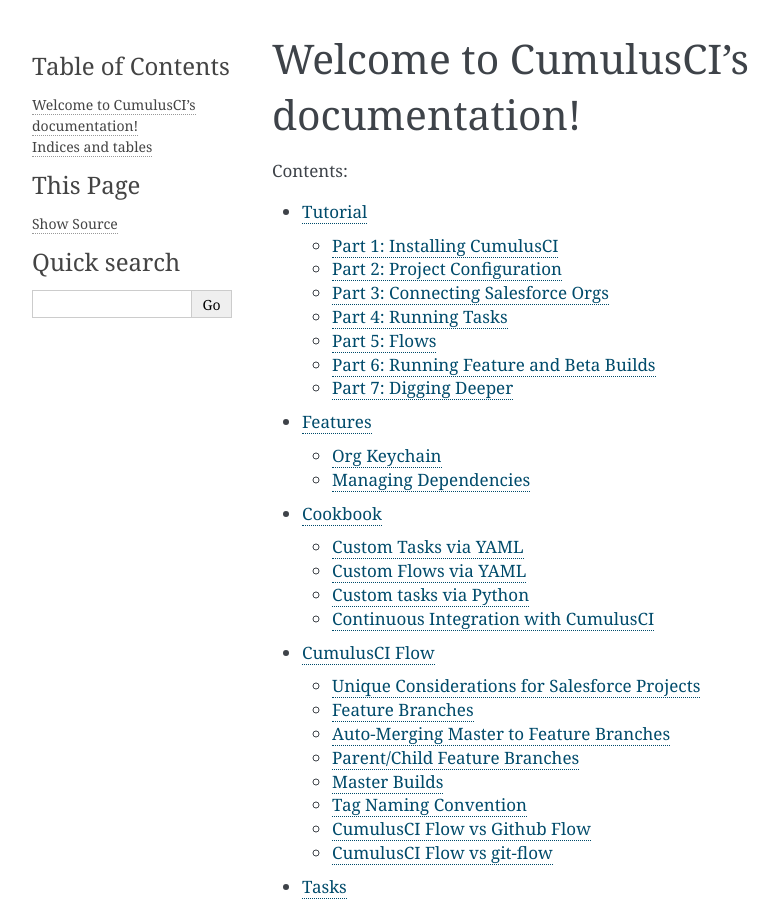
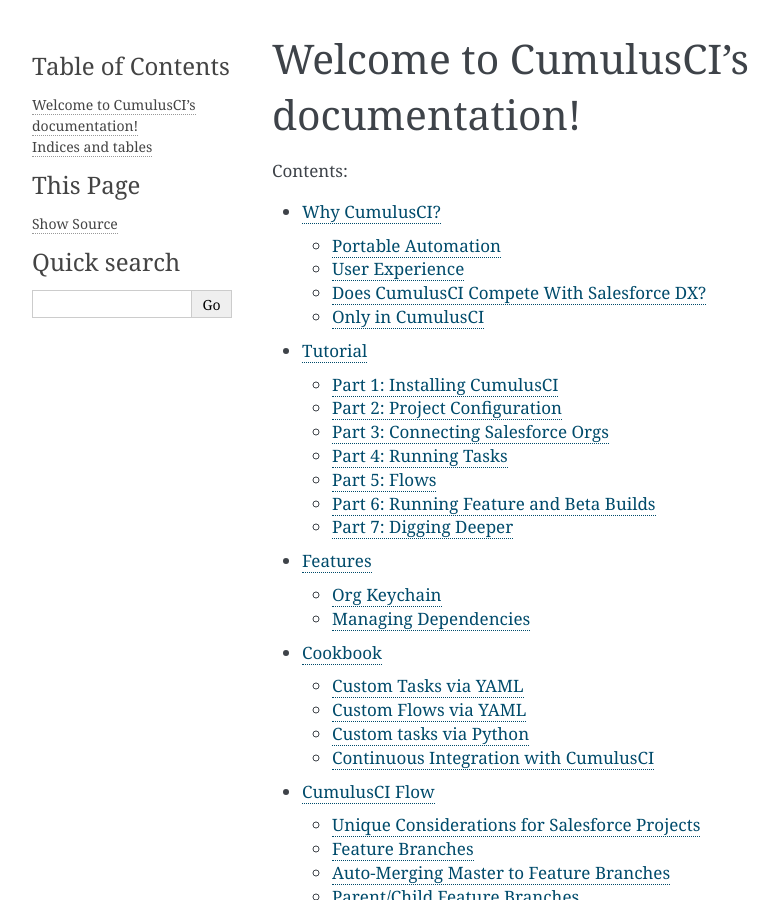
Before and after one commit to SFDO-Tooling/CumulusCI, a Sphinx documentation site: the page built from docs/index.rst, in a window 1280 px wide and 900 px high. Shown: the whole window, without its empty margins (148-926 px from the left). Built offline with Sphinx 7.4.7, drawn with Linux system fonts in a browser that asks for light colours; some of the changed lines change nothing that is shown.

Commit message:
Added Why CumulusCI doc

```diff
--- a/docs/index.rst
+++ b/docs/index.rst
@@ -11,6 +11,7 @@
 .. toctree::
    :maxdepth: 2
 
+   why_cumulusci
    tutorial
    features
    cookbook
--- /dev/null
+++ b/docs/why_cumulusci.rst
@@ -0,0 +1,125 @@
+==============
+Why CumulusCI?
+==============
+
+CumulusCI is a framework for building portable automation for Salesforce projects on Github.  The automation is controlled by a simple `cumulusci.yml` file which is version controlled in the project repository and is available to anyone with CumulusCI configured on their system and able to access the repository.
+
+We've used CumulusCI every day at Salesforce.org to run over 17k+ builds of 12 Github managed package repositories for our products.  The goal of making CumulusCI available as open source is to empower other Salesforce developers to benefit from the solutions to common challenges faced in managing the development and release cycle of Saleforce managed packages.
+
+Portable Automation
+===================
+
+Portable Automation is a core philosophy of CumulusCI bred from our 4+ years experience building a scalable development and release process for our managed package projects at Salesforce.org.  We started like most people did at the time, writing Ant targets and getting them to run through Jenkins.  After about a year, we came to realize that writing scripts with Jenkins as the primary user persona was missing a lot of potential to reuse the automation we invested in creating for our builds.
+
+If you're creating automation that helps you do something useful with a Salesforce org to prepare a development or test environment, there are likely many people involved in your project who could also benefit from that automation:
+
+* *Release Engineers* who need to debug build failures by running the scripts locally
+* *Developers* who need to create new development environments for different feature branches
+* *QAs* who need to create test environments from feature branches and managed package installs
+* *Doc Writers* who need to create environments to interact with new features and capture screenshots to prepare documentation for a release
+* *Product Managers* who need to create test environments with new features and releases to provide feedback on feature implementations
+* *Partners* who need to create test and development environments to build on top of your package
+* *Web Apps* you can build to reuse the automation logic (i.e. custom CI app, web based installers, etc)
+
+CumulusCI aims to expand the scope of automation to handle all these use cases through Portable Automation.
+
+User Experience
+===============
+
+We work with CumulusCI every day.  When we started work on the rewrite of CumulusCI in 2015, we set out to build a tool that we loved to use every day.  That meant a real investment in a core framework to enable the best user experience we could imagine.  This section highlights some of the key user experience features of CumulusCI.
+
+Common Names Across Repositories
+--------------------------------
+
+By providing a set of common tasks and flows to all projects, CumulusCI makes it easier to work across multiple project repositories.  For example, every CumulusCI project has a flow named `dev_org` which is used to deploy a development instance of unmanaged code from the repository (typically a feature branch).  Since projects are able to modify the `dev_org` flow, developers never have to remember flow names like `dev_org_projectA` and `dev_org_projectB`.
+
+Similarly, CumulusCI provides 4 scratch org definitions by default to all projects which are useful for different phases of a typical project's development lifecycle:
+
+* *beta*: A DE org intended for testin beta releases
+* *dev*: A DE org intended for unmanaged deploys of development environments
+* *feature*: A DE org intended for testing of unmanaged deploys
+* *release*: An EE org intended for testing production releases
+
+Developers always have these 4 org types available to create and use in any CumulusCI project while each project can customize the configuration for each org to the needs of the project.
+
+Local Repository Aware
+----------------------
+
+CumulusCI knows what local repository you are inside of and tries to create the best user experience possible.  For example, we automatically namespace your orgs by your project name for you so rather than typing `ProjectRepoA_dev` to access the dev org for `ProjectRepoA`, you just change directories into your local clone of `ProjectRepoA` and access an org named `dev`.
+
+CumulusCI's core project_config object provides access to a lot of information about your project including the local repo root, current commit, current branch, and an authenticated instance of the `github3.py` wrapper for the Github API, all of which are available for use in custom task classes.
+
+Override Based Configuration
+----------------------------
+
+CumulusCI aims to reduce the amount of skeleton code required to configure a project.  This is accomplished by a merged yaml file, `cumulusci.yml` which starts from the global yaml from CumulusCI with all the standard project, task, flow, and org configurations.  Projects can then override the default values in their `cumulusci.yml`.  This means that by looking at the `cumulusci.yml` of a repository using CumulusCI, you can easily see all customization of CumulusCI done for the project.
+
+The following example is of a simple `cumulusci.yml` file with only a few overrides:
+https://github.com/SalesforceFoundation/CumulusCI-Test/blob/master/cumulusci.yml
+
+The following example is from the Nonprofit Success Pack and shows a heavily configured `cumulusci.yml` file:
+https://github.com/SalesforceFoundation/Cumulus/blob/master/cumulusci.yml
+
+Both of these projects have all the standard CumulusCI tasks, flows, and orgs available to them in addition to project specific custom tasks, flows, and orgs defined in the `cumulusci.yml` for the project.
+
+Yaml Over Python, Where Possible
+--------------------------------
+
+Although CumulusCI is written in Python, the framework for CumulusCI was designed to allow the majority of automation use cases to be handled solely in the `cumulusci.yml` file.  All tasks are implemented in Python classes, but each task can define its own task specific options.  We've tried to design all the included tasks with a number of options to allow easy reuse through yaml configuration.
+
+For example, if you want to deploy a custom directory of metadata named `dev_config` after your `src` directory's metadata is deployed, you could create the task and wire it into the default `dev_org` flow with the following yaml
+
+.. code-block:: yaml
+
+    tasks:
+        deploy_dev_config:
+            description: Deploys the dev_config directory to configure a development instance
+            class_path: cumulusci.tasks.salesforce.Deploy
+            options:
+                path: dev_config
+    flows:
+        dev_org:
+            8:  # Add a new slot at the end of the flow
+                task: deploy_dev_config
+
+With no Python code, we've just added the deployment of an additional directory of metadata to all future dev environment setups.
+
+While the goal is to make as much available via yaml, it's still possible and quite simple to write your own custom tasks for CumulusCI in Python.  You can even reuse and subclass our task classes to make the process easier.
+
+Friendly Logging Output
+-----------------------
+
+We invested a lot in making the logging output from running CumulusCI tasks as useful as possible.  For example, we progressively increase the polling interval every 3 polling attempts on polling processes which are known to take a while such as the `Pending` stage of a Metadata API deployment.  For a deploy which is pending for 5 minutes, this could mean the difference of 600 lines of output (1 poll/sec) vs 60 lines of output.  When run through a CI system, this makes our build logs much shorter and easier to read.
+
+As a bonus, features like progressively increasing polling intervals also help reduce the risk of hitting an API Limit in your Salesforce Org!
+
+Does CumulusCI Compete With Salesforce DX?
+==========================================
+
+In short... NO :)
+
+CumulusCI works with Salesforce DX to provide a prescriptive orchestration layer for easily running the CumulusCI Flow process for Salesforce development projects hosted in Github.  In most of the Salesforce DX documentation, orchestration is handled by bash shell scripts.  In that sense, CumulusCI is more a competitor to bash than to Salesforce DX.
+
+There are some key differentiators to how CumulusCI works in comparison to Salesforce DX which are worth noting:
+
+* CumulusCI is prescriptive out of the box while Salesforce DX intends to be a lower level toolbelt which is process and tooling agnostic.  For example, CumulusCI assumes your project is hosted in Github.  While it is possible to use CumulusCI without Github, we operate from the assumption that the vast majority of users will use Github and try to make that use case as easy as possible.
+* CumulusCI is more focused on defining portable automation and orchestration for projects
+* CumulusCI provides a complete development process out of the box which can be easily customized by each project
+* CumulusCI is open source, licensed under a BSD 3-Clause License
+* CumulusCI's ability to encapsulate more complex commands into a single named task via the `cumulusci.yml` creates a cleaner CLI user experience that reduces risk of human error from forgetting an option flag
+
+We've been running CumulusCI with Salesforce DX for over a year in over 17k+ production builds at Salesforce.org.  The combination provides us the best of both worlds while allowing us to incrementally migrate pieces of our orchestration to Salesforce DX where it makes sense.
+
+Only in CumulusCI
+=================
+
+CumulusCI has a number of unique capabilities that you won't find in any other tooling to work with Salesforce projects:
+
+* *Automated Release Notes*: CumulusCI's `release_beta` flow uses the `github_release_notes` task to automatically parse the bodies of pull requests merged since the last production release and generate combined release notes from the content.
+* *Bulk API Query/Load*: CumulusCI includes Python task classes allowing for the creation of multi-object relational data set mappings used to query data from a Salesforce org into a local sqlite database and insert that relational data into another Salesforce org.
+* *Dependency Management*: CumulusCI includes robust support for project dependencies including managed packages, unmanaged metadata, and references to other CumulusCI project repositories to dynamically and recursively inherit the referenced project's dependencies
+* *Apex Limit Reports for Tests*: CumulusCI's Apex test runner outputs a `test_results.json` file which includes the duration and Apex limits usage for each test method executed
+* *Update Admin Profile*: All CumulusCI flows run the `update_admin_profile` task to retrieve the Admin.profile from the target org after deploying the package or the package source, grant FLS permissions on all fields and classes, and deploy the updated profile.  This makes it easier to get up an running with a useable environment from a fresh scratch org.
+* *Push API*: Automate push upgrades of your product using the Push API and CumulusCI's built in tasks: `push_all`, `push_sandbox`, `push_trial`, and `push_qa`
+* *meta.xml File Management*: Unmanaged deploys automatically strip namespace, majorVersion, and minorVersion elements from the meta.xml file allowing CumulusCI's dependency management to handle your dependencies.  Also, the `meta_xml_dependencies` and `meta_xml_apiversion` tasks automate updating all local meta.xml files with the api_version specified in `cumulusci.yml` and the namespace, majorVersion, and minorVersion of the currently resolved dependencies.
+* *MetaCI*: MetaCI is our custom CI app run on Heroku to automate the execution of builds using CumulusCI flows.  It is Salesforce aware and can handle burst capacity for builds by leveraging Heroku's scalability.
```
